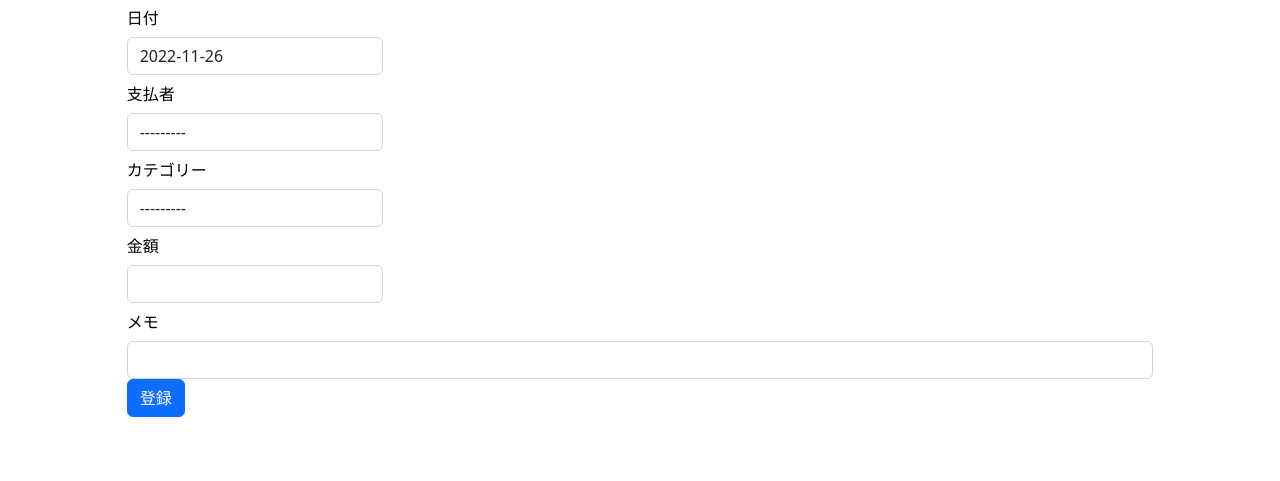
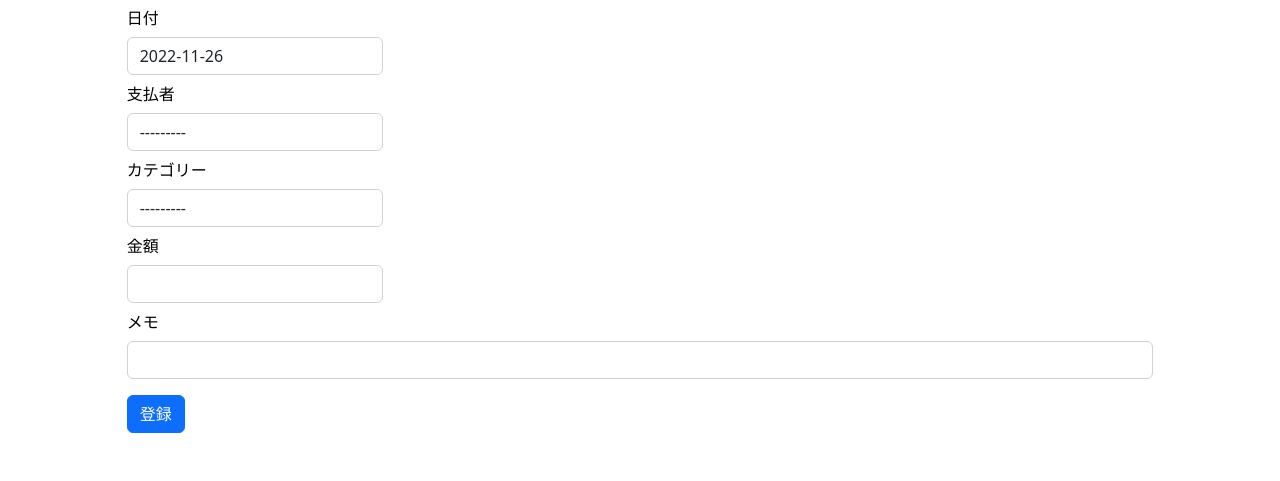
Before and after one commit to pokopok/warikan_kakeibo, a Django app: page /expenses_add/ in a window 1280 px wide. Shown: the part 117-598 px from the top of the page. Run offline with Django 4.2, Linux system fonts and the light colour scheme; the visitor is signed in with stand-in values (Sample User, id 1); data that the repository does not hold is empty; parts of the project's set-up code (start-up, migrations or seed data) failed here and were passed over; some libraries are stand-ins or nearby versions.

Commit message:
支出登録ボタンの位置調整

```diff
--- a/static/css/style.css
+++ b/static/css/style.css
@@ -29,6 +29,10 @@ img{
 /* form */
 .form-container {
   margin:0 auto;
+}
+
+.expenses_add_btn {
+  margin: 1rem 0;
 }
 
 
--- a/templates/expenses_add.html
+++ b/templates/expenses_add.html
@@ -25,8 +25,8 @@
       <label for="id_date" class="col-sm-3 col-form-label">メモ</label>
       <div class="col-sm-12">{{ form.memo|add_class:"form-control" }}</div>
 
-      <div class="form-button">
-      <button type="submit" class="submit btn btn-primary">登録</button>
+      <div class="expenses_add_btn form-button">
+        <button type="submit" class="submit btn btn-primary">登録</button>
       </div>
     </form>
   </div>
```
